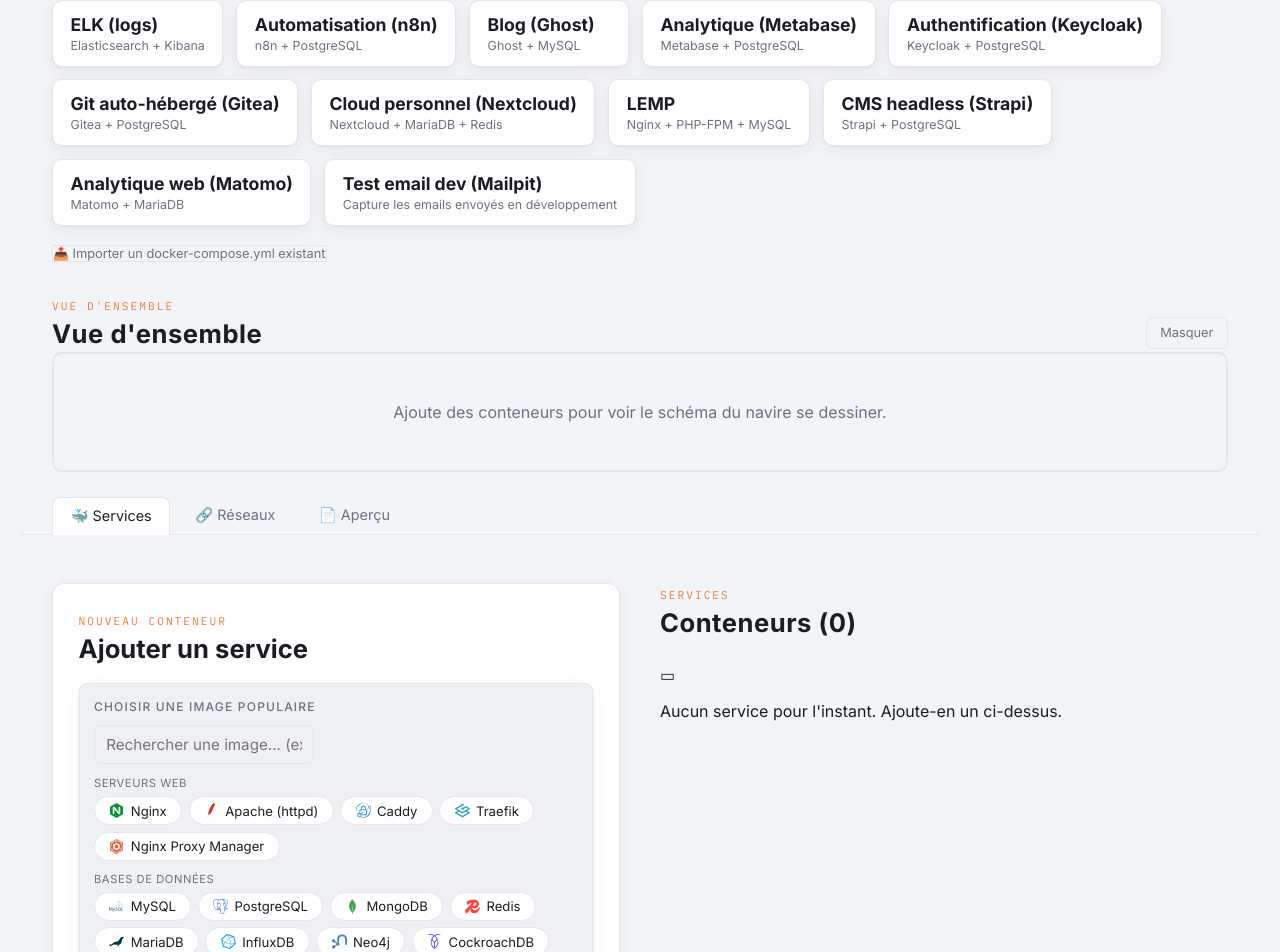
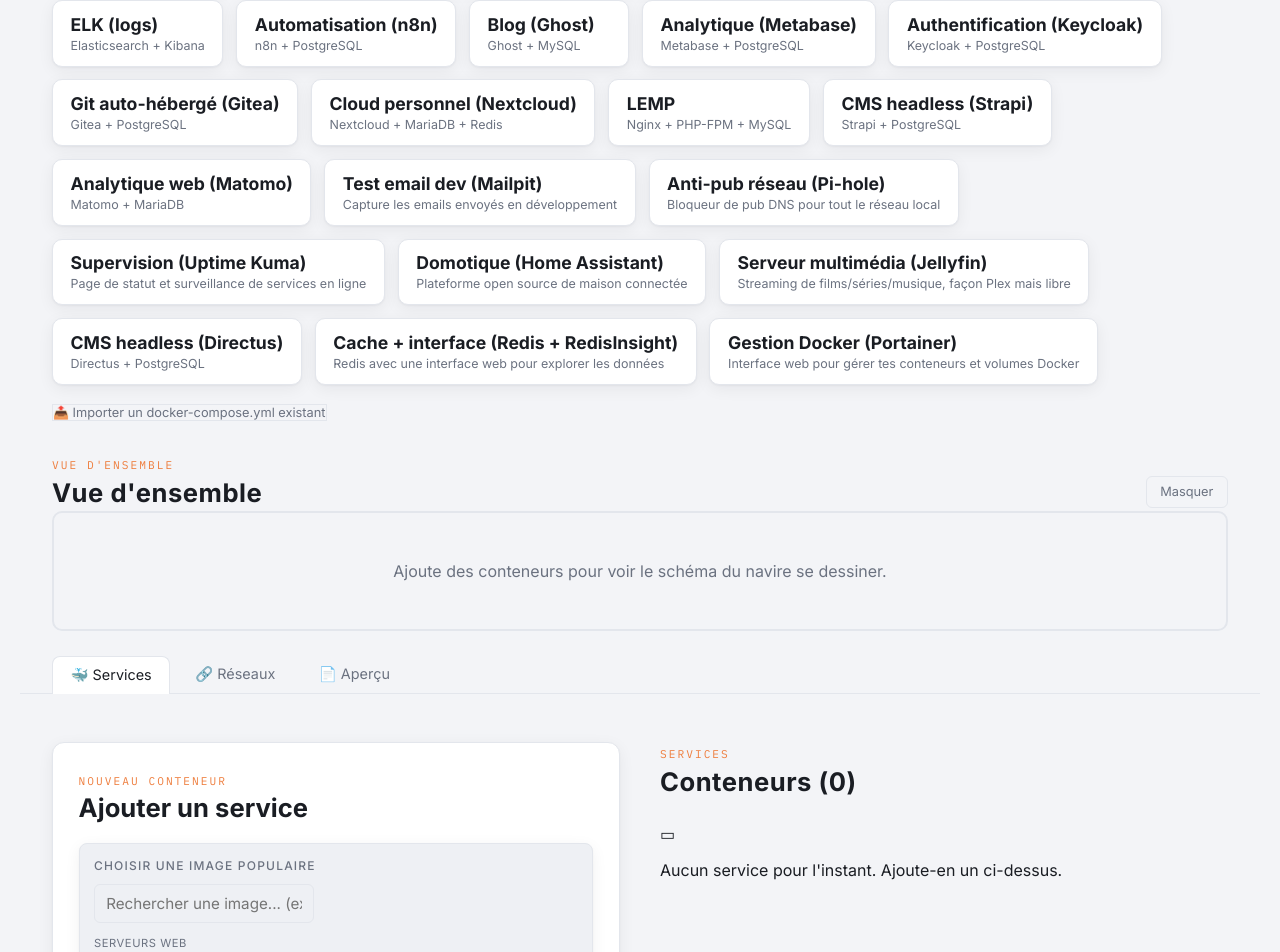
Before and after one commit to tommarcorelli/dockerforge, a React (Vite) app: page / in a window 1280 px wide. Shown: the part 748-1700 px from the top of the page. Built offline with nearby package versions, Linux system fonts and the light colour scheme.

Commit message:
ajoute de stacks

```diff
--- a/src/core/stacks.js
+++ b/src/core/stacks.js
@@ -334,6 +334,124 @@
       },
     ],
   },
+  {
+    id: 'pihole',
+    nom: 'Anti-pub réseau (Pi-hole)',
+    description: 'Bloqueur de pub DNS pour tout le réseau local',
+    services: [
+      {
+        name: 'pihole', image: 'pihole/pihole:latest',
+        ports: [
+          { host: 53, container: 53 },
+          { host: 80, container: 80 },
+        ],
+        volumes: ['./pihole/etc-pihole:/etc/pihole', './pihole/etc-dnsmasq:/etc/dnsmasq.d'],
+        env: [{ key: 'WEBPASSWORD', value: 'change_moi' }, { key: 'TZ', value: 'Europe/Paris' }],
+        dependsOn: [],
+      },
+    ],
+  },
+  {
+    id: 'uptime-kuma',
+    nom: 'Supervision (Uptime Kuma)',
+    description: 'Page de statut et surveillance de services en ligne',
+    services: [
+      {
+        name: 'uptime-kuma', image: 'louislam/uptime-kuma:1',
+        ports: [{ host: 3001, container: 3001 }],
+        volumes: ['./uptime-kuma-data:/app/data'], env: [], dependsOn: [],
+      },
+    ],
+  },
+  {
+    id: 'home-assistant',
+    nom: 'Domotique (Home Assistant)',
+    description: 'Plateforme open source de maison connectée',
+    services: [
+      {
+        name: 'homeassistant', image: 'homeassistant/home-assistant:stable',
+        ports: [{ host: 8123, container: 8123 }],
+        volumes: ['./homeassistant-config:/config'],
+        env: [{ key: 'TZ', value: 'Europe/Paris' }], dependsOn: [],
+      },
+    ],
+  },
+  {
+    id: 'jellyfin',
+    nom: 'Serveur multimédia (Jellyfin)',
+    description: 'Streaming de films/séries/musique, façon Plex mais libre',
+    services: [
+      {
+        name: 'jellyfin', image: 'jellyfin/jellyfin:latest',
+        ports: [{ host: 8096, container: 8096 }],
+        volumes: ['./jellyfin-config:/config', './media:/media'],
+        env: [], dependsOn: [],
+      },
+    ],
+  },
+  {
+    id: 'directus',
+    nom: 'CMS headless (Directus)',
+    description: 'Directus + PostgreSQL',
+    services: [
+      {
+        name: 'directus', image: 'directus/directus:latest',
+        ports: [{ host: 8055, container: 8055 }],
+        volumes: ['./directus-uploads:/directus/uploads'],
+        env: [
+          { key: 'KEY', value: 'change_moi' },
+          { key: 'SECRET', value: 'change_moi' },
+          { key: 'ADMIN_EMAIL', value: 'admin@example.com' },
+          { key: 'ADMIN_PASSWORD', value: 'change_moi' },
+          { key: 'DB_CLIENT', value: 'pg' },
+          { key: 'DB_HOST', value: 'db' },
+          { key: 'DB_DATABASE', value: 'directus' },
+          { key: 'DB_USER', value: 'directus' },
+          { key: 'DB_PASSWORD', value: 'change_moi' },
+        ],
+        dependsOn: ['db'],
+      },
+      {
+        name: 'db', image: 'postgres:16', ports: [{ host: 5432, container: 5432 }],
+        volumes: ['./data-postgres:/var/lib/postgresql/data'],
+        env: [
+          { key: 'POSTGRES_USER', value: 'directus' },
+          { key: 'POSTGRES_PASSWORD', value: 'change_moi' },
+          { key: 'POSTGRES_DB', value: 'directus' },
+        ],
+        dependsOn: [],
+      },
+    ],
+  },
+  {
+    id: 'redis-insight',
+    nom: 'Cache + interface (Redis + RedisInsight)',
+    description: 'Redis avec une interface web pour explorer les données',
+    services: [
+      {
+        name: 'redis', image: 'redis:latest', ports: [{ host: 6379, container: 6379 }],
+        volumes: ['./data-redis:/data'], env: [], dependsOn: [],
+      },
+      {
+        name: 'redisinsight', image: 'redis/redisinsight:latest',
+        ports: [{ host: 8001, container: 5540 }],
+        volumes: ['./redisinsight-data:/data'], env: [], dependsOn: ['redis'],
+      },
+    ],
+  },
+  {
+    id: 'portainer',
+    nom: 'Gestion Docker (Portainer)',
+    description: 'Interface web pour gérer tes conteneurs et volumes Docker',
+    services: [
+      {
+        name: 'portainer', image: 'portainer/portainer-ce:latest',
+        ports: [{ host: 9000, container: 9000 }],
+        volumes: ['/var/run/docker.sock:/var/run/docker.sock', './portainer-data:/data'],
+        env: [], dependsOn: [],
+      },
+    ],
+  },
 ]
 
 // Construit des objets service complets (avec id) à partir d'une stack,
```
Also changed, not shown: 1 other file (tests, documents, lock files or other folders).
